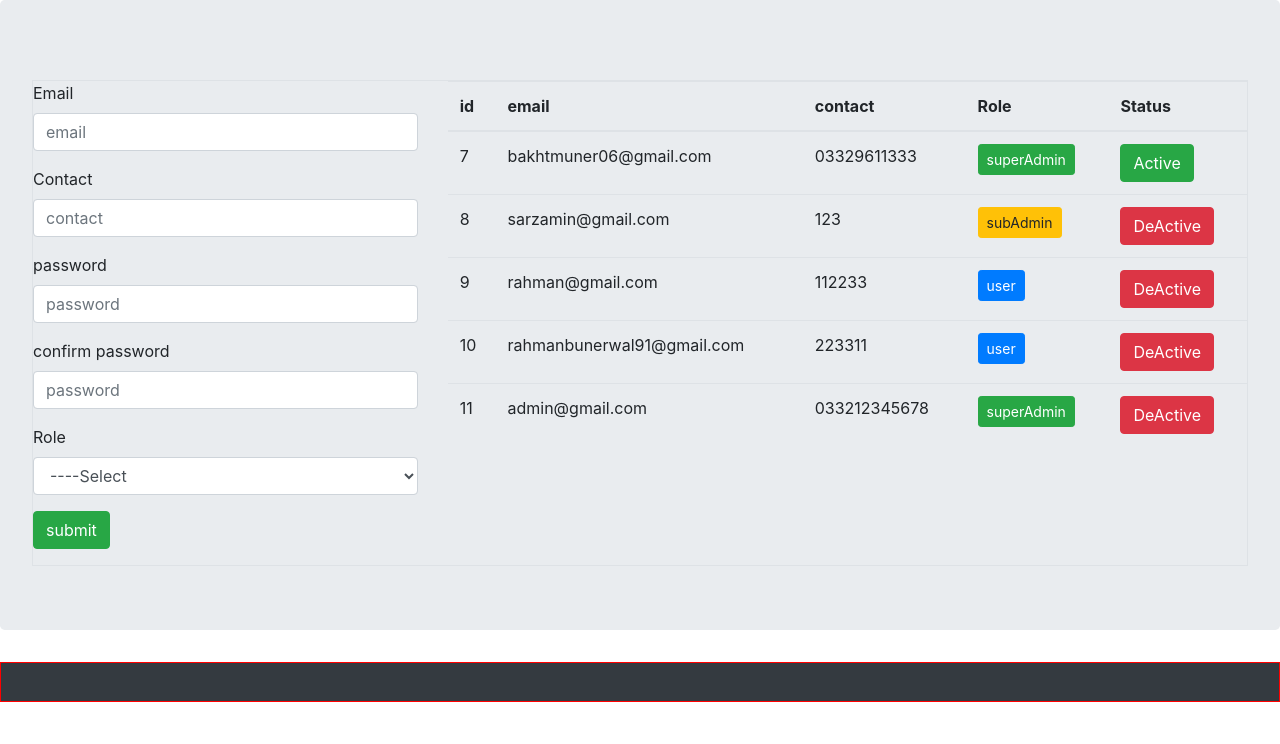
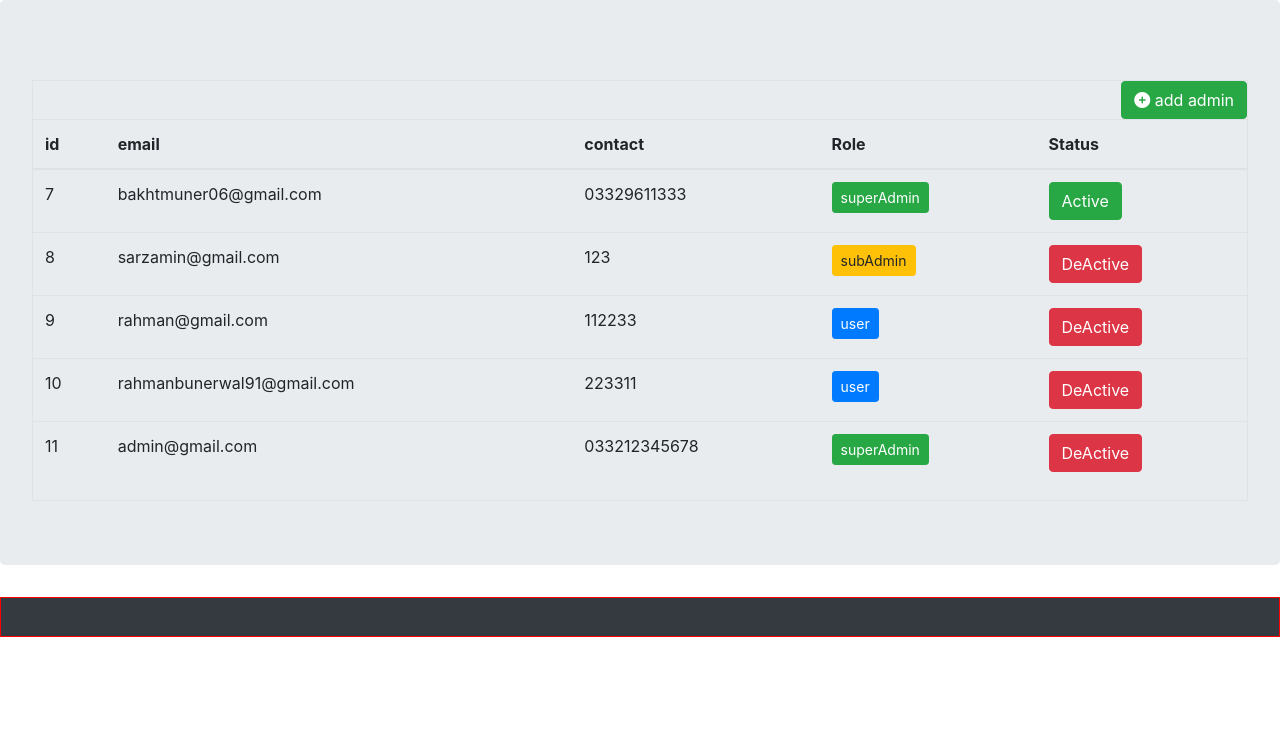
Before and after one commit to muner12/Dashboard, a PHP site: page /addAdmin.php in a window 1280 px wide. Shown: the part 56-800 px from the top of the page. Run offline with PHP 8.4, Linux system fonts and the light colour scheme; a user stored in the database is signed in; data comes from the database, SQL or seed files in the repository; data that the repository does not hold is empty.

Commit message:
add modal to addAmin file

```diff
--- a/addAdmin.php
+++ b/addAdmin.php
@@ -53,11 +53,21 @@ if(isset($_POST['add']))
 
 <div class="jumbotron">
 
-                <p class="text-danger"></p>
-                <form method="post" class="center border"  >
-                    <div class="row">
 
-                    <div class="col-lg-4 col-md-6">
+
+                        <!-- Modal -->
+                <div class="modal fade" id="exampleModalCenter" tabindex="-1" role="dialog" aria-labelledby="exampleModalCenterTitle" aria-hidden="true">
+                <div class="modal-dialog modal-dialog-centered" role="document">
+                    <div class="modal-content">
+                    <div class="modal-header">
+                        <h5 class="modal-title" id="exampleModalLongTitle">add admin</h5>
+                        <button type="button" class="close" data-dismiss="modal" aria-label="Close">
+                        <span aria-hidden="true">&times;</span>
+                        </button>
+                    </div>
+                    <div class="modal-body">
+                        <form method="post">
+                    <div>
 
                       <div class="form-group">
                           <label for="name">Email</label>
@@ -95,8 +105,31 @@ if(isset($_POST['add']))
 
                       </div>
                       </div>
+</form>
+                    </div>
+                    <div class="modal-footer">
+                        <button type="button" class="btn btn-secondary" data-dismiss="modal">Close</button>
+                        <!-- <button type="button" class="btn btn-primary">Save changes</button> -->
+                        <input type="submit" class="btn btn-success" name="add" id="name" value="submit" >
+
+                    </div>
+                    </div>
+                </div>
+                </div>
+                <!-- model End -->
+
+
+
+                <p class="text-danger"></p>
+                <form method="post" class="center border"  >
+                    <div class="d-flex justify-content-end"><button type="button" class="btn btn-success" data-toggle="modal" data-target="#exampleModalCenter">
+                    <i class="fa fa-plus-circle" aria-hidden="true"></i> add admin
+</button></div>
+                    <div class="row">
+
+
                     <!-- Table admin list -->
-                    <div class="col-lg-8 col-md-6">
+                    <div class="w-75 col-lg-12 col-md-6">
                         <div class="table-responsive">
                         <table class="table table-hover table-condensed">
                             <thead>
--- a/header.php
+++ b/header.php
@@ -26,6 +26,8 @@ if(isset($_POST['logout'])){
     <link rel="stylesheet" href="css/style.css">
     <link rel="stylesheet" href="https://cdn.jsdelivr.net/npm/bootstrap@4.6.2/dist/css/bootstrap.min.css" integrity="sha384-xOolHFLEh07PJGoPkLv1IbcEPTNtaed2xpHsD9ESMhqIYd0nLMwNLD69Npy4HI+N" crossorigin="anonymous">
 
+  <!-- font awesom link -->
+  <link rel="stylesheet" href="https://cdnjs.cloudflare.com/ajax/libs/font-awesome/6.4.0/css/all.min.css" integrity="sha512-iecdLmaskl7CVkqkXNQ/ZH/XLlvWZOJyj7Yy7tcenmpD1ypASozpmT/E0iPtmFIB46ZmdtAc9eNBvH0H/ZpiBw==" crossorigin="anonymous" referrerpolicy="no-referrer" />
     <title>Hello, world!</title>
   </head>
   <body>
```
Lines whose indentation alone changed are shown as unchanged.
